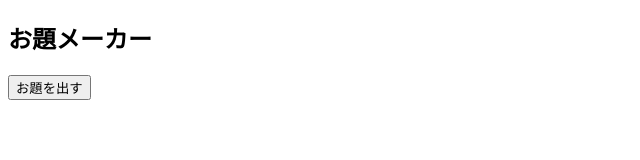
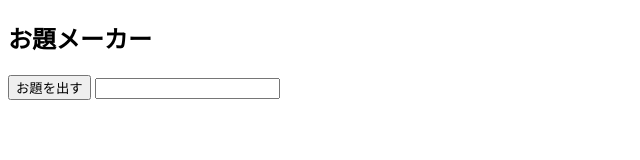
Before and after one commit to gekkairindou/draw_theme, a plain HTML site: page index.html in a window 1280 px wide. Shown: the whole page, without its empty margins (0-640 px from the left). Drawn offline with Linux system fonts and the light colour scheme.

Commit message:
Update index.html

```diff
--- a/index.html
+++ b/index.html
@@ -11,7 +11,7 @@
         </header>
         <main>
             <button>お題を出す</button>
-            <p id="theme"></p>
+            <input type="text" id="theme">
         </main>
     </body>
     <script>
```
